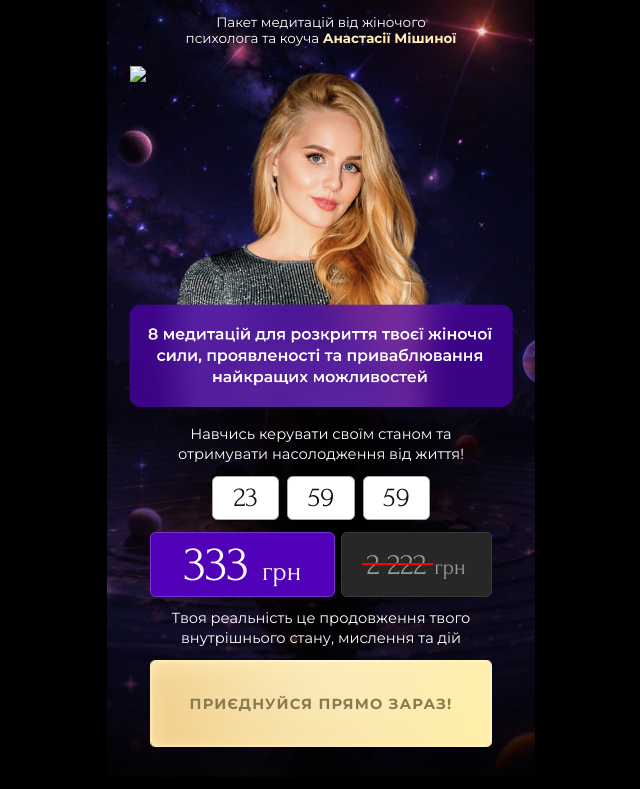
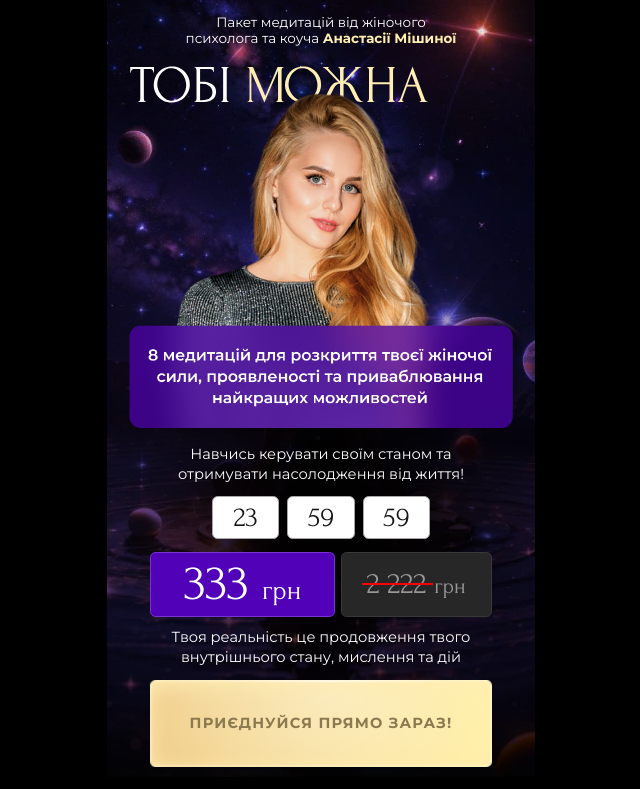
Before and after one commit to k2nq2/meditation-land.github.io, a plain HTML site: page index.html in a window 1280 px wide. Shown: the top 789 px of the page, without its empty margins (319-959 px from the left). Drawn offline with nearby package versions, Linux system fonts and the light colour scheme; a script that the page names is missing.

Commit message:
Update index.html

```diff
--- a/index.html
+++ b/index.html
@@ -48,7 +48,7 @@
             <p class="header-top_text">
                 Пакет медитацій від жіночого<br>психолога та коуча <span class="accent">Анастасії Мішиної</span>
             </p>
-            <div> <img src="images/span.svg> </div>
+            <div> <img src="images/span.svg"> </div>
             <div style="height:29.67rem">
             <img class="header-hero" src="images/hero.png" alt="">
                 </div>
```
